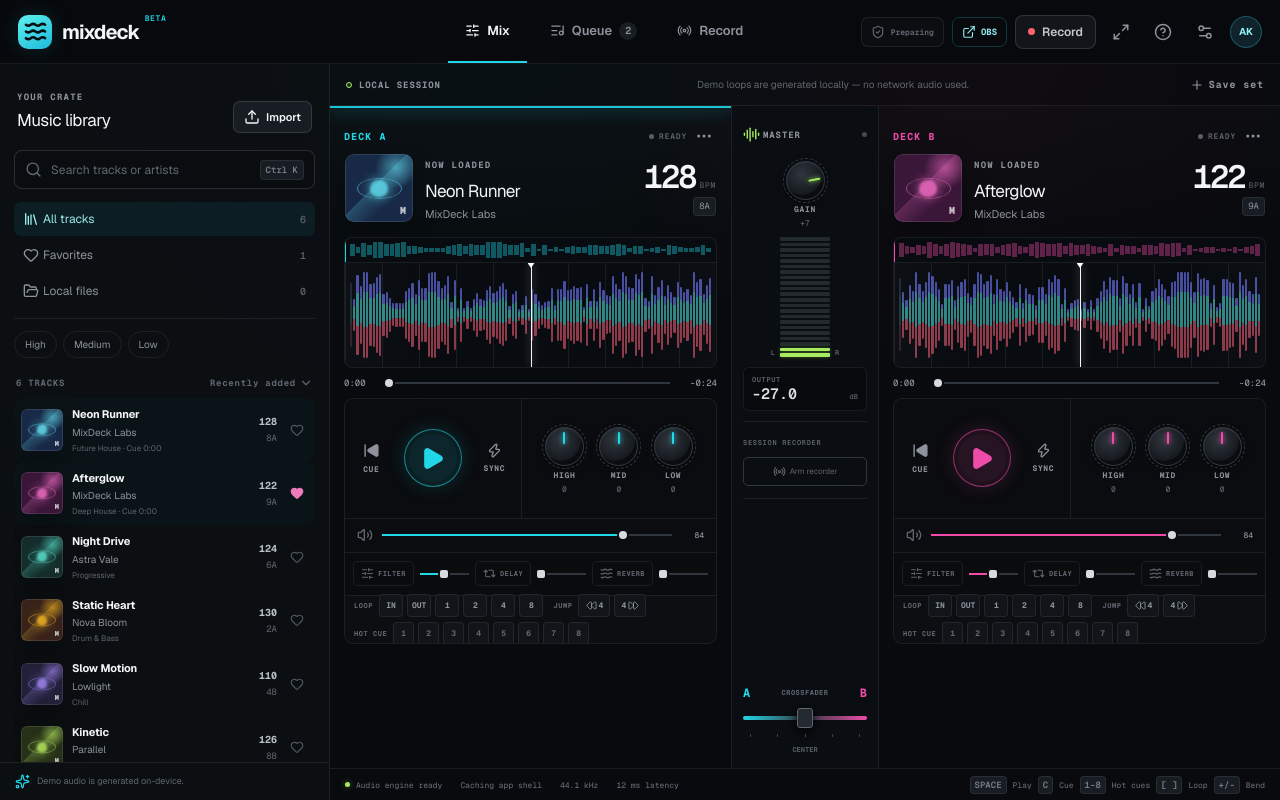
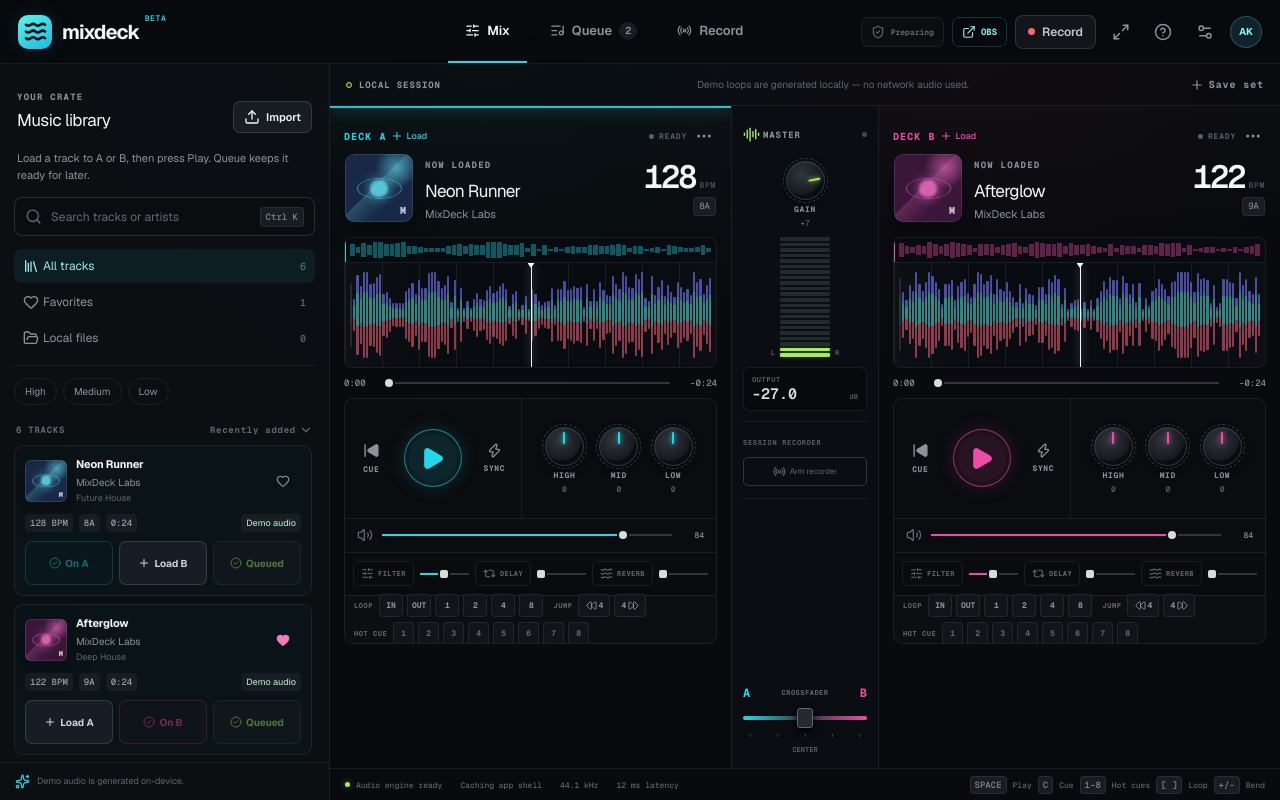
Before and after one commit to akshitnanda/mixdeck, a Next.js app: page / in a window 1280 px wide. Built offline with nearby package versions, Linux system fonts and the light colour scheme.

Commit message:
Make library loading explicit and fix mobile track action overlaps

```diff
--- a/src/app/globals.css
+++ b/src/app/globals.css
@@ -323,16 +323,18 @@
 .track-list-heading { display: flex; align-items: center; justify-content: space-between; padding: 12px 2px 8px; color: var(--dim); font: 650 9px var(--font-geist-mono); letter-spacing: 0.75px; }
 .track-list-heading button { display: flex; align-items: center; flex-direction: row-reverse; gap: 3px; border: 0; background: transparent; color: var(--dim); font-size: 9px; cursor: pointer; }
 
-.track-list { min-height: 0; flex: 1; overflow-y: auto; overscroll-behavior: contain; -webkit-overflow-scrolling: touch; scrollbar-color: #262c33 transparent; scrollbar-width: thin; padding-bottom: 14px; }
+.track-list { min-height: 0; flex: 1; overflow-y: auto; overflow-x: hidden; overscroll-behavior: contain; -webkit-overflow-scrolling: touch; scrollbar-color: #262c33 transparent; scrollbar-width: thin; padding: 0 3px 14px 0; }
 
 .library-track {
   display: grid;
-  grid-template-columns: 42px minmax(0, 1fr) 35px 22px;
+  grid-template-columns: 42px minmax(0, 1fr) 36px;
   gap: 9px;
   align-items: center;
-  border: 1px solid transparent;
+  border: 1px solid var(--line);
   border-radius: 9px;
-  padding: 7px 6px;
+  padding: 10px;
+  margin-bottom: 8px;
+  min-width: 0;
   position: relative;
   transition: 140ms ease;
 }
@@ -367,25 +369,46 @@
 .library-track-copy { min-width: 0; display: grid; }
 .library-track-copy strong { overflow: hidden; text-overflow: ellipsis; white-space: nowrap; font-size: 11px; letter-spacing: -0.15px; }
 .library-track-copy span { overflow: hidden; text-overflow: ellipsis; white-space: nowrap; color: var(--muted); font-size: 10px; margin-top: 2px; }
-.library-track-copy small { color: var(--dim); font-size: 8px; margin-top: 2px; }
+.library-track-copy small { color: var(--dim); font-size: 9px; margin-top: 2px; overflow: hidden; text-overflow: ellipsis; white-space: nowrap; }
 
 .track-stats { display: grid; gap: 3px; text-align: right; font-family: var(--font-geist-mono); }
 .track-stats strong { color: #bac0c8; font-size: 10px; }
 .track-stats span { color: var(--dim); font-size: 9px; }
 
-.favorite-button { border: 0; background: transparent; color: #505660; display: grid; place-items: center; padding: 3px; cursor: pointer; }
+.favorite-button { border: 0; background: transparent; color: #858c98; display: grid; place-items: center; padding: 0; width: 36px; height: 44px; cursor: pointer; }
 .favorite-button.favorite { color: #f07bbd; }
 
 .load-actions {
-  display: none;
-  position: absolute;
-  right: 6px;
-  gap: 4px;
-  padding-left: 18px;
-  background: linear-gradient(90deg, transparent, #15191e 25%);
+  display: grid;
+  grid-column: 1 / -1;
+  grid-template-columns: repeat(3, minmax(0, 1fr));
+  gap: 6px;
+  min-width: 0;
 }
-.library-track:hover .load-actions { display: flex; }
-.load-actions button { width: 25px; height: 25px; border: 1px solid var(--line-strong); border-radius: 5px; background: #20262d; color: #cfd2d8; cursor: pointer; font: 700 10px var(--font-geist-mono); }
+.load-actions button { width: 100%; min-width: 0; height: 44px; display: flex; align-items: center; justify-content: center; gap: 4px; padding: 0 4px; border: 1px solid var(--line-strong); border-radius: 7px; background: #171d24; color: #cfd2d8; cursor: pointer; font: 650 10px var(--font-geist-sans); touch-action: manipulation; }
+.load-actions button svg { flex: none; }
+.load-actions button:disabled { opacity: 0.45; cursor: default; }
+.load-actions .on-deck, .load-actions .in-queue { opacity: 1; }
+.load-actions .load-a.on-deck, .load-actions .load-a.load-target { color: var(--cyan); border-color: rgba(33,216,232,0.4); background: rgba(33,216,232,0.06); }
+.load-actions .load-b.on-deck, .load-actions .load-b.load-target { color: var(--pink); border-color: rgba(238,76,168,0.4); background: rgba(238,76,168,0.06); }
+.load-actions .in-queue { color: var(--lime); }
+.track-meta { grid-column: 1 / -1; display: flex; flex-wrap: wrap; align-items: center; gap: 6px; color: #99a3af; font: 500 9px var(--font-geist-mono); }
+.track-meta > span { padding: 3px 5px; border-radius: 4px; background: var(--panel-3); }
+.track-meta .track-availability { margin-left: auto; font-family: var(--font-geist-sans); }
+.track-availability.playable { color: #a8d8b7; }
+.track-availability.preview { color: #b1a08a; }
+.track-preview-note { grid-column: 1 / -1; color: var(--muted); font-size: 10px; line-height: 1.5; }
+.crate-hint { margin: 0 3px 14px; color: var(--muted); font-size: 11px; line-height: 1.5; }
+.crate-load-target { display: flex; align-items: center; gap: 8px; margin-bottom: 14px; padding: 10px; border: 1px solid rgba(33,216,232,0.35); border-radius: 8px; background: rgba(33,216,232,0.04); }
+.crate-load-target.target-b { border-color: rgba(238,76,168,0.35); }
+.crate-load-target > div { min-width: 0; display: grid; gap: 4px; }
+.crate-load-target strong { font-size: 11px; color: var(--cyan); }
+.crate-load-target.target-b strong { color: var(--pink); }
+.crate-load-target span { font-size: 10px; line-height: 1.5; color: var(--muted); }
+.crate-load-target button { flex: none; width: 32px; height: 44px; display: grid; place-items: center; border: 0; background: transparent; color: var(--muted); cursor: pointer; }
+.deck-load-trigger { min-width: 0; width: fit-content; max-width: 100%; min-height: 26px; display: flex; align-items: center; gap: 4px; padding: 0; border: 0; background: transparent; cursor: pointer; }
+.deck-load-trigger:hover { color: var(--ink); }
+.deck-load-caption { font: 500 9px var(--font-geist-sans); letter-spacing: 0; }
 .load-actions button:nth-child(1):hover { border-color: var(--cyan); color: var(--cyan); }
 .load-actions button:nth-child(2):hover { border-color: var(--pink); color: var(--pink); }
 .load-actions button:nth-child(3):hover { border-color: var(--lime); color: var(--lime); }
@@ -1265,9 +1288,7 @@
   .filter-row button { min-height: 40px; padding-inline: 12px; }
   .track-list-heading button { min-height: 36px; }
   .library-track { min-height: 72px; }
-  .favorite-button { width: 38px; height: 44px; padding: 0; }
-  .load-actions { display: flex; gap: 5px; }
-  .load-actions button { width: 36px; height: 36px; }
+  .favorite-button { width: 36px; height: 44px; padding: 0; }
   .dialog-close, .settings-actions button, .reset-deck-button, .auto-cue-card button { min-height: 44px; }
   .dialog-close { width: 44px; }
   .fx-rack-heading button { min-height: 36px; padding-inline: 8px; }
--- a/src/app/page.tsx
+++ b/src/app/page.tsx
@@ -495,12 +495,13 @@
   );
 }
 
-function Deck({ id, state, active, onFocus, onOptions, onToggle, onCue, onSeek, onVolume, onEq, onFx, onLoop, onLoopPoint, onBeatJump, onHotCue, onSync }: {
+function Deck({ id, state, active, onFocus, onOptions, onLoad, onToggle, onCue, onSeek, onVolume, onEq, onFx, onLoop, onLoopPoint, onBeatJump, onHotCue, onSync }: {
   id: DeckId;
   state: DeckState;
   active: boolean;
   onFocus: () => void;
   onOptions: () => void;
+  onLoad: () => void;
   onToggle: () => void;
   onCue: () => void;
   onSeek: (value: number) => void;
@@ -519,7 +520,7 @@
   return (
     <section className={`deck deck-${id.toLowerCase()} ${active ? "active-deck" : ""}`} onPointerDown={onFocus}>
       <div className="deck-heading">
-        <span className="deck-label" style={{ "--deck-accent": accent } as CSSProperties}>DECK {id}</span>
+        <button className="deck-label deck-load-trigger" style={{ "--deck-accent": accent } as CSSProperties} onClick={onLoad} aria-label={`Choose track for deck ${id}`}><span>DECK {id}</span><Plus size={12} /><span className="deck-load-caption">Load</span></button>
         <div className="deck-status"><i className={state.playing ? "live" : ""} />{state.playing ? "LIVE" : "READY"}</div>
         <button className="icon-button deck-pad-launcher" onClick={onOptions} aria-label={`Open options for deck ${id}`}><MoreHorizontal size={18} /><span>Pads</span></button>
       </div>
@@ -720,6 +721,7 @@
   const [sortMode, setSortMode] = useState<SortMode>("recent");
   const [favorites, setFavorites] = useState<Set<string>>(new Set(["afterglow"]));
   const [libraryOpen, setLibraryOpen] = useState(false);
+  const [loadTarget, setLoadTarget] = useState<DeckId | null>(null);
   const [crateDragActive, setCrateDragActive] = useState(false);
   const [recording, setRecording] = useState(false);
   const [recordingSeconds, setRecordingSeconds] = useState(0);
@@ -777,6 +779,8 @@
   const localTrackUrls = useRef<string[]>([]);
   const liveChannel = useRef<BroadcastChannel | null>(null);
   const searchInput = useRef<HTMLInputElement>(null);
+  const libraryPanel = useRef<HTMLElement>(null);
+  const trackList = useRef<HTMLDivElement>(null);
   const crossfaderValue = useRef(crossfader);
   const queueState = useRef(queue);
   const trackState = useRef(tracks);
@@ -1575,7 +1579,21 @@
       hotCues: Array(8).fill(null),
     });
     setActiveDeck(id);
+    setLibraryOpen(false);
+    setLoadTarget(null);
+    setWorkspaceView("Mix");
     setNotice(`${track.title} loaded to Deck ${id}.`);
+  };
+
+  const openDeckLibrary = (id: DeckId) => {
+    setActiveDeck(id);
+    setLoadTarget(id);
+    setFilter("All tracks");
+    setSearch("");
+    setPerformanceMode(false);
+    setLibraryOpen(true);
+    libraryPanel.current?.scrollTo({ top: 0 });
+    trackList.current?.scrollTo({ top: 0 });
   };
 
   const changeDeckRate = (id: DeckId, requested: number) => {
@@ -1655,6 +1673,8 @@
       }
       if (event.key === "Escape") {
         setPanel(null);
+        setLibraryOpen(false);
+        setLoadTarget(null);
         return;
       }
       const target = event.target as HTMLElement | null;
@@ -1742,7 +1762,7 @@
     }, 250);
   };
 
-  const importLocalFiles = async (files: File[]) => {
+  const importLocalFiles = async (files: File[], target = loadTarget) => {
     const audioFiles = files.filter((file) => file.type.startsWith("audio/") || /\.(mp3|wav|m4a|aac|ogg|flac|webm)$/i.test(file.name));
     if (!audioFiles.length) {
       setNotice("No supported audio files were found in that drop.");
@@ -1786,6 +1806,7 @@
     setTracks((current) => [...additions, ...current.filter((track) => !additions.some((item) => item.id === track.id))]);
     setFilter("All tracks");
     setCrateDragActive(false);
+    if (target && additions[0]) loadTrack(target, additions[0]);
     try {
       await storeLocalTracks(storedTracks);
       setNotice(`${additions.length} local ${additions.length === 1 ? "track" : "tracks"} saved. Analyzing key and cue point on-device…`);
@@ -1798,6 +1819,10 @@
         const analysis = await analyzeAudioFile(stored.file);
         const analyzed = { duration: analysis.duration, key: analysis.key, suggestedCue: analysis.cuePoint, cueConfidence: analysis.cueConfidence };
         setTracks((current) => current.map((track) => track.id === stored.id ? { ...track, duration: analysis.duration, key: analysis.key, suggestedCue: analysis.cuePoint, cueConfidence: analysis.cueConfidence } : track));
+        setDecks((current) => ({
+          A: current.A.track.id === stored.id ? { ...current.A, track: { ...current.A.track, ...analyzed } } : current.A,
+          B: current.B.track.id === stored.id ? { ...current.B, track: { ...current.B.track, ...analyzed } } : current.B,
+        }));
         await updateLocalTrackMetadata(stored.id, analyzed);
         analyzedLabels.push(`${stored.title}: ${analysis.key} · cue ${formatTime(analysis.cuePoint)}`);
       } catch {
@@ -1884,7 +1909,7 @@
         </div>
       </header>
 
-      <div className="mobile-library-toggle"><button aria-controls="music-library" aria-expanded={libraryOpen} onClick={() => setLibraryOpen(!libraryOpen)}><Library size={17} />Music library<ChevronDown size={16} /></button></div>
+      <div className="mobile-library-toggle"><button aria-controls="music-library" aria-expanded={libraryOpen} onClick={() => { setLibraryOpen(!libraryOpen); setLoadTarget(null); }}><Library size={17} />Music library<ChevronDown size={16} /></button></div>
       <nav className="mobile-workspace-tabs" aria-label="Mobile workspace views">
         <button className={workspaceView === "Mix" ? "active" : ""} onClick={() => setWorkspaceView("Mix")}><SlidersHorizontal size={15} />Mix</button>
         <button className={workspaceView === "Queue" ? "active" : ""} onClick={() => setWorkspaceView("Queue")}><ListMusic size={15} />Queue <span>{queue.length}</span></button>
@@ -1892,8 +1917,9 @@
       </nav>
 
       <div className="console-layout">
-        <button className="mobile-library-scrim" aria-label="Close music library" onClick={() => setLibraryOpen(false)} />
+        <button className="mobile-library-scrim" aria-label="Close music library" onClick={() => { setLibraryOpen(false); setLoadTarget(null); }} />
         <aside
+          ref={libraryPanel}
           id="music-library"
           className={`library-panel ${libraryOpen ? "mobile-open" : ""} ${crateDragActive ? "drop-active" : ""}`}
           onDragEnter={(event) => { event.preventDefault(); setCrateDragActive(true); }}
@@ -1911,8 +1937,14 @@
           <div className="crate-drop-overlay" aria-hidden={!crateDragActive}><Upload size={28} /><strong>Drop audio into your crate</strong><span>Files stay in this browser</span></div>
           <div className="library-heading">
             <div><span className="eyebrow">YOUR CRATE</span><h1>Music library</h1></div>
-            <label className="upload-button"><Upload size={16} />Import<input type="file" accept="audio/*" multiple onChange={handleUpload} /></label>
+            <label className="upload-button"><Upload size={16} />{loadTarget ? `Import to ${loadTarget}` : "Import"}<input type="file" accept="audio/*" multiple onChange={handleUpload} /></label>
           </div>
+          {loadTarget ? (
+            <div className={`crate-load-target target-${loadTarget.toLowerCase()}`}>
+              <div><strong>Choose a track for Deck {loadTarget}</strong><span>Tap Load {loadTarget}, or import audio straight to this deck.</span></div>
+              <button onClick={() => setLoadTarget(null)} aria-label="Cancel deck selection"><X size={16} /></button>
+            </div>
+          ) : <p className="crate-hint">Load a track to A or B, then press Play. Queue keeps it ready for later.</p>}
           <label className="search-box"><Search size={17} /><input ref={searchInput} value={search} onChange={(event) => setSearch(event.target.value)} placeholder="Search tracks or artists" /><kbd>Ctrl K</kbd></label>
 
           <nav className="library-nav" aria-label="Library categories">
@@ -1927,18 +1959,32 @@
           <div className="filter-row">{["High", "Medium", "Low"].map((value) => <button key={value} className={filter === value ? "active" : ""} onClick={() => setFilter(filter === value ? "All tracks" : value)}>{value}</button>)}</div>
 
           <div className="track-list-heading"><span>{filteredTracks.length} TRACKS</span><button onClick={() => setSortMode((current) => current === "recent" ? "title" : current === "title" ? "bpm" : "recent")} aria-label={`Sort library. Current sort: ${SORT_LABELS[sortMode]}`}><ChevronDown size={14} />{SORT_LABELS[sortMode]}</button></div>
-          <div className="track-list">
+          <div className="track-list" ref={trackList}>
             {filteredTracks.map((track) => (
-              <article className={`library-track ${decks.A.track.id === track.id || decks.B.track.id === track.id ? "loaded" : ""}`} key={track.id}>
+              <article className={`library-track ${decks.A.track.id === track.id || decks.B.track.id === track.id ? "loaded" : ""}`} key={track.id} aria-label={`${track.title} by ${track.artist}`}>
                 <Cover track={track} small />
-                <div className="library-track-copy"><strong>{track.title}</strong><span>{track.artist}</span><small>{track.genre}{track.suggestedCue !== undefined ? ` · Cue ${formatTime(track.suggestedCue)}` : ""}</small></div>
-                <div className="track-stats"><strong>{track.bpm}</strong><span>{track.key}</span></div>
+                <div className="library-track-copy"><strong title={track.title}>{track.title}</strong><span title={track.artist}>{track.artist}</span><small>{track.genre}</small></div>
                 <button className={`favorite-button ${favorites.has(track.id) ? "favorite" : ""}`} onClick={() => setFavorites((current) => {
                   const next = new Set(current);
                   if (next.has(track.id)) next.delete(track.id); else next.add(track.id);
                   return next;
                 })} aria-label={`${favorites.has(track.id) ? "Remove" : "Add"} ${track.title} ${favorites.has(track.id) ? "from" : "to"} favorites`}><Heart size={14} fill={favorites.has(track.id) ? "currentColor" : "none"} /></button>
-                <div className="load-actions"><button onClick={() => loadTrack("A", track)} aria-label={`Load ${track.title} to deck A`}>A</button><button onClick={() => loadTrack("B", track)} aria-label={`Load ${track.title} to deck B`}>B</button><button onClick={() => addToQueue(track)} aria-label={`Add ${track.title} to queue`}>Q</button></div>
+                <div className="track-meta">
+                  <span>{track.bpm} BPM</span><span>{track.key}</span><span>{formatTime(track.duration)}</span>
+                  <span className={`track-availability ${track.url ? "playable" : "preview"}`}>{track.url ? track.source === "Local" ? "Local audio" : "Demo audio" : "Preview only"}</span>
+                </div>
+                <div className="load-actions" role="group" aria-label={`Load or queue ${track.title}`}>
+                  {(["A", "B"] as const).map((id) => (
+                    <button key={id} className={`load-${id.toLowerCase()} ${loadTarget === id ? "load-target" : ""} ${decks[id].track.id === track.id ? "on-deck" : ""}`}
+                      disabled={!track.url || decks[id].track.id === track.id} onClick={() => loadTrack(id, track)} aria-label={`Load ${track.title} to deck ${id}`}>
+                      {decks[id].track.id === track.id ? <><CheckCircle2 size={12} />On {id}</> : <><Plus size={12} />Load {id}</>}
+                    </button>
+                  ))}
+                  <button className={queue.includes(track.id) ? "in-queue" : ""} disabled={!track.url || queue.includes(track.id)} onClick={() => addToQueue(track)} aria-label={`Add ${track.title} to queue`}>
+                    {queue.includes(track.id) ? <><CheckCircle2 size={12} />Queued</> : <><ListMusic size={12} />Queue</>}
+                  </button>
+                </div>
+                {!track.url && <span className="track-preview-note">Import your audio to mix. This catalog preview has no audio.</span>}
               </article>
             ))}
             {!filteredTracks.length && <div className="empty-state"><Disc3 size={28} /><strong>No tracks here yet</strong><span>Try a different filter or import audio.</span></div>}
@@ -1950,7 +1996,7 @@
           <div className="session-bar"><div><span className="session-dot" />LOCAL SESSION</div><span aria-live="polite">{notice}</span><div className="session-actions">{savedSet && <button onClick={restoreSet}><RotateCcw size={13} />Restore</button>}<button onClick={saveSet}><Plus size={14} />Save set</button></div></div>
 
           {workspaceView === "Mix" && <div className="decks-grid">
-            <Deck id="A" state={decks.A} active={activeDeck === "A"} onFocus={() => setActiveDeck("A")} onOptions={() => setPanel("deck-A")} onToggle={() => void toggleDeck("A")} onCue={() => cueDeck("A")} onSeek={(value) => seekDeck("A", value)} onVolume={(volume) => updateDeck("A", { volume })} onEq={(band, value) => updateDeck("A", { eq: { ...decks.A.eq, [band]: value } })} onFx={(effect, value) => updateDeck("A", { fx: { ...decks.A.fx, [effect]: value } })} onLoop={(beats) => toggleLoop("A", beats)} onLoopPoint={(point) => setManualLoopPoint("A", point)} onBeatJump={(beats) => beatJumpDeck("A", beats)} onHotCue={(index, clear) => triggerHotCue("A", index, clear)} onSync={() => syncDeck("A")} />
+            <Deck id="A" state={decks.A} active={activeDeck === "A"} onFocus={() => setActiveDeck("A")} onOptions={() => setPanel("deck-A")} onLoad={() => openDeckLibrary("A")} onToggle={() => void toggleDeck("A")} onCue={() => cueDeck("A")} onSeek={(value) => seekDeck("A", value)} onVolume={(volume) => updateDeck("A", { volume })} onEq={(band, value) => updateDeck("A", { eq: { ...decks.A.eq, [band]: value } })} onFx={(effect, value) => updateDeck("A", { fx: { ...decks.A.fx, [effect]: value } })} onLoop={(beats) => toggleLoop("A", beats)} onLoopPoint={(point) => setManualLoopPoint("A", point)} onBeatJump={(beats) => beatJumpDeck("A", beats)} onHotCue={(index, clear) => triggerHotCue("A", index, clear)} onSync={() => syncDeck("A")} />
 
             <section className="mixer-strip">
               <div className="master-heading"><AudioLines size={17} /><span>MASTER</span><i className={decks.A.playing || decks.B.playing ? "on" : ""} /></div>
@@ -1975,7 +2021,7 @@
               </div>
             </section>
 
-            <Deck id="B" state={decks.B} active={activeDeck === "B"} onFocus={() => setActiveDeck("B")} onOptions={() => setPanel("deck-B")} onToggle={() => void toggleDeck("B")} onCue={() => cueDeck("B")} onSeek={(value) => seekDeck("B", value)} onVolume={(volume) => updateDeck("B", { volume })} onEq={(band, value) => updateDeck("B", { eq: { ...decks.B.eq, [band]: value } })} onFx={(effect, value) => updateDeck("B", { fx: { ...decks.B.fx, [effect]: value } })} onLoop={(beats) => toggleLoop("B", beats)} onLoopPoint={(point) => setManualLoopPoint("B", point)} onBeatJump={(beats) => beatJumpDeck("B", beats)} onHotCue={(index, clear) => triggerHotCue("B", index, clear)} onSync={() => syncDeck("B")} />
+            <Deck id="B" state={decks.B} active={activeDeck === "B"} onFocus={() => setActiveDeck("B")} onOptions={() => setPanel("deck-B")} onLoad={() => openDeckLibrary("B")} onToggle={() => void toggleDeck("B")} onCue={() => cueDeck("B")} onSeek={(value) => seekDeck("B", value)} onVolume={(volume) => updateDeck("B", { volume })} onEq={(band, value) => updateDeck("B", { eq: { ...decks.B.eq, [band]: value } })} onFx={(effect, value) => updateDeck("B", { fx: { ...decks.B.fx, [effect]: value } })} onLoop={(beats) => toggleLoop("B", beats)} onLoopPoint={(point) => setManualLoopPoint("B", point)} onBeatJump={(beats) => beatJumpDeck("B", beats)} onHotCue={(index, clear) => triggerHotCue("B", index, clear)} onSync={() => syncDeck("B")} />
           </div>}
 
           {workspaceView === "Queue" && (
```
Also changed, not shown: 1 other file (tests, documents, lock files or other folders).
